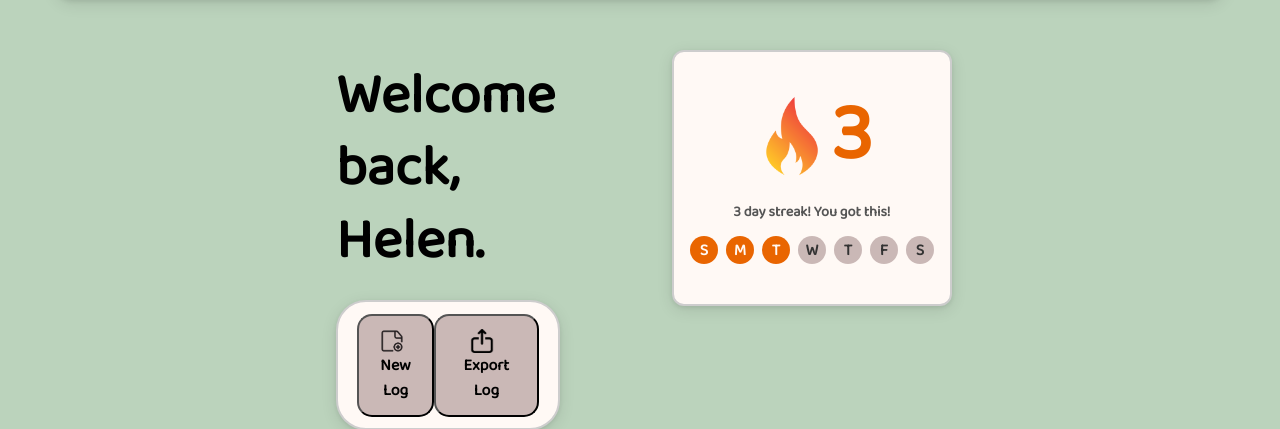
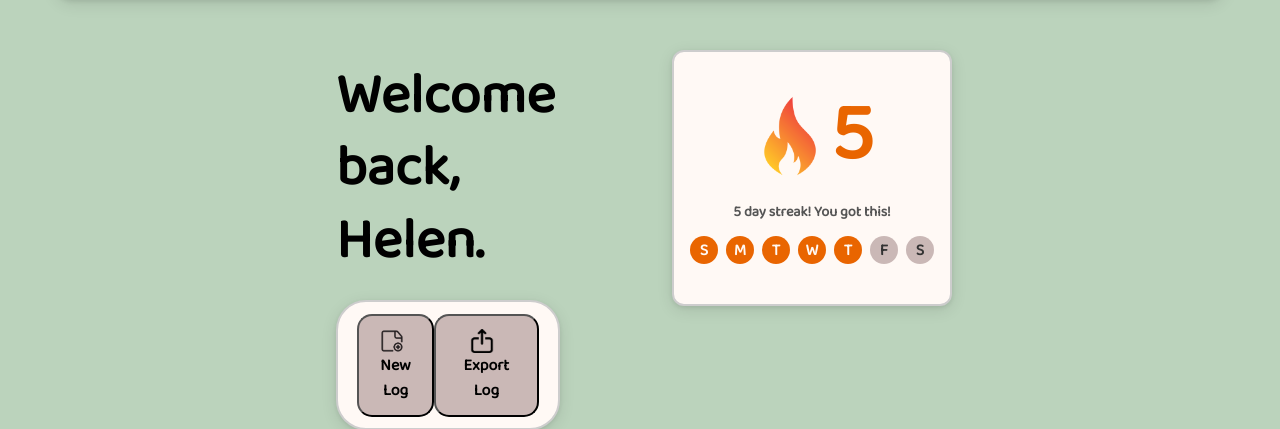
Before and after one commit to mikaela-beakley/NouriSync, a Flask app: page / in a window 1280 px wide; the page is wider, and only the part inside the window is pictured. Shown: the part 92-521 px from the top of that part. Run offline with Flask 3, Linux system fonts and the light colour scheme; data that the repository does not hold is empty; some libraries are stand-ins or nearby versions.

Commit message:
5 day streak! woohoo

```diff
--- a/web/src/templates/index.html
+++ b/web/src/templates/index.html
@@ -57,15 +57,15 @@
                 <div class="streak-info">
                     <div class="streak-info-top">
                         <img src="../static/fire-logo-streak.png" alt="fire streak logo" class="fire-streak-image">
-                        <b>3</b>
+                        <b>5</b>
                     </div>
-                    <div class="streak-info-bottom">3 day streak! You got this!</div>
+                    <div class="streak-info-bottom">5 day streak! You got this!</div>
                     <div class="streak-days">
                         <span class="day completed">S</span>
                         <span class="day completed">M</span>
                         <span class="day completed">T</span>
-                        <span class="day">W</span>
-                        <span class="day">T</span>
+                        <span class="day completed">W</span>
+                        <span class="day completed">T</span>
                         <span class="day">F</span>
                         <span class="day">S</span>
                     </div>
```
